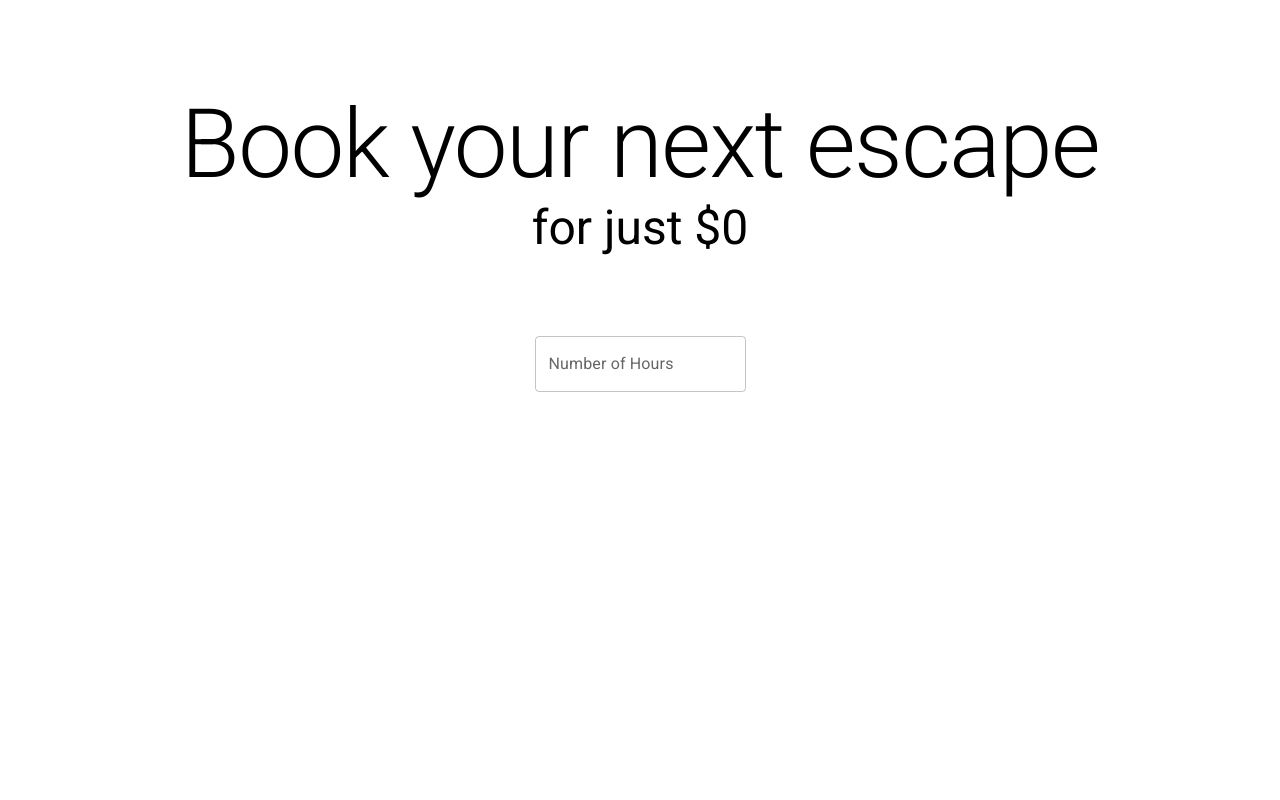
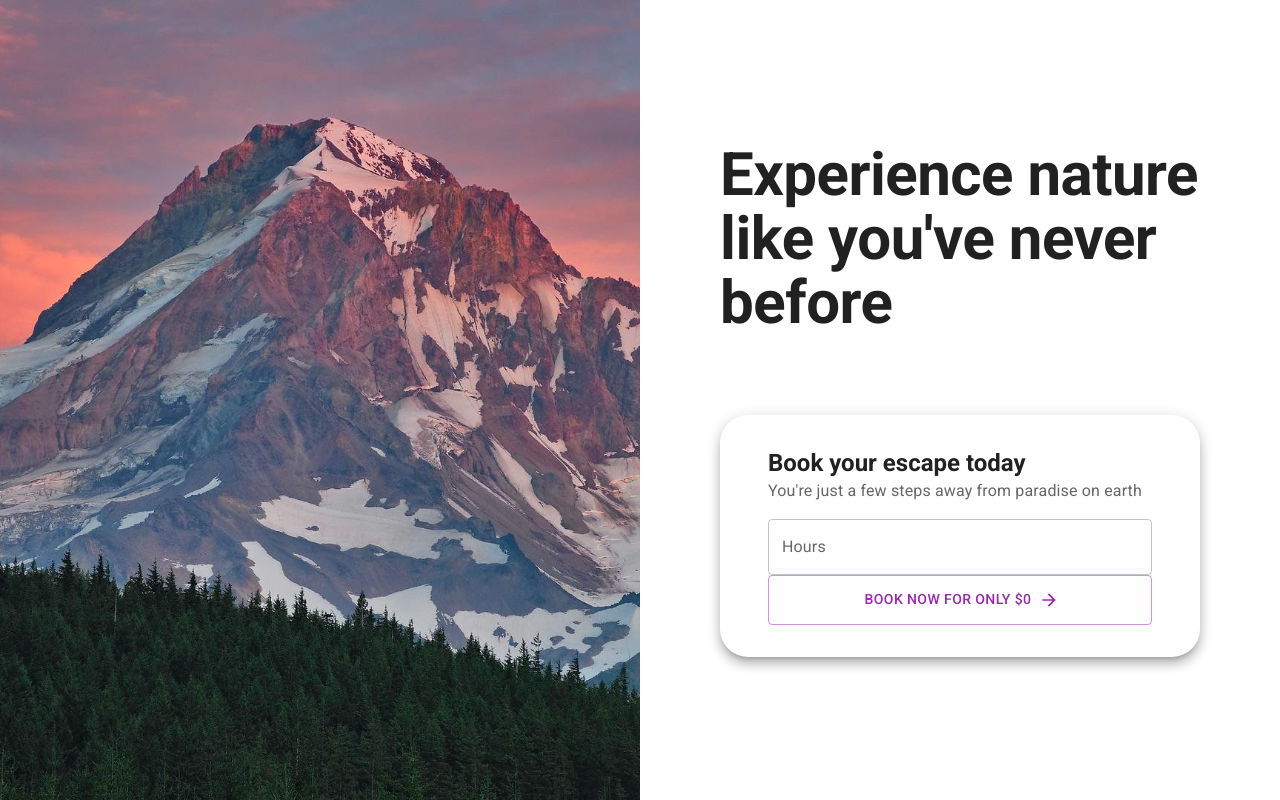
Before and after one commit to RyanL123/movemate, a React (Create React App) app: page / in a window 1280 px wide. Built offline with nearby package versions, Linux system fonts and the light colour scheme.

Commit message:
add landing page image, still need to fix margin on form

```diff
--- a/package.json
+++ b/package.json
@@ -6,6 +6,7 @@
     "@emotion/react": "^11.8.1",
     "@emotion/styled": "^11.8.1",
     "@fontsource/roboto": "^4.5.3",
+    "@mui/icons-material": "^5.4.2",
     "@mui/lab": "^5.0.0-alpha.70",
     "@mui/material": "^5.4.3",
     "@testing-library/jest-dom": "^5.16.2",
--- a/src/App.js
+++ b/src/App.js
@@ -1,16 +1,17 @@
-import { useState, useEffect } from "react";
+import React, { useState, useEffect } from "react";
 import "@fontsource/roboto/300.css";
 import "@fontsource/roboto/400.css";
 import "@fontsource/roboto/500.css";
 import "@fontsource/roboto/700.css";
 
-import { Box } from "@mui/material";
+import { Box, Paper, Grid, Button } from "@mui/material";
+import { ArrowForward } from "@mui/icons-material";
 import Typography from "@mui/material/Typography";
 import TextField from "@mui/material/TextField";
 import AdapterDateFns from "@mui/lab/AdapterDateFns";
 import LocalizationProvider from "@mui/lab/LocalizationProvider";
 import DateTimePicker from "@mui/lab/DateTimePicker";
-import React from "react";
+import mountain from "./images/mountain.jpeg";
 
 const App = () => {
     const [date, setDate] = useState(null);
@@ -31,25 +32,78 @@ const App = () => {
         setCost(totalCost);
     }, [date, duration]);
     return (
+        <Grid container height="100vh">
+            <Grid
+                item
+                xs={6}
+                style={{
+                    backgroundImage: `url(${mountain})`,
+                    backgroundSize: "cover",
+                    backgroundPosition: "center center",
+                    padding: "5vw 10vh",
+                }}
+            ></Grid>
+            <Grid item xs={6} style={{ padding: "5vw 10vh" }}>
                 <Box
+                    height="100%"
                     display="flex"
                     flexDirection="column"
-            alignItems="center"
-            justifyContent="center"
-            paddingY="10vh"
-            paddingX="10vw"
+                    justifyContent="space-evenly"
                 >
-            <Typography variant="h1" textAlign="center">
-                Book your next escape
+                    <Typography
+                        variant="h2"
+                        textAlign="left"
+                        fontWeight="700"
+                        lineHeight="4rem"
+                    >
+                        Experience nature <br></br>like you've never before
                     </Typography>
-            <Typography variant="h3" textAlign="center">
-                for just ${cost}
+                    <Paper
+                        sx={{
+                            paddingX: "3rem",
+                            paddingY: "2rem",
+                            display: "flex",
+                            flexDirection: "column",
+                            justifyContent: "center",
+                            borderRadius: "28px",
+                        }}
+                        elevation={8}
+                    >
+                        <Typography
+                            variant="h5"
+                            textAlign="left"
+                            fontWeight="700"
+                        >
+                            Book your escape today
                         </Typography>
-            <Box marginY="5rem">
+                        <Typography
+                            variant="subtitle1"
+                            textAlign="left"
+                            fontWeight="400"
+                            color="text.secondary"
+                            marginBottom="1rem"
+                            lineHeight="1.5rem"
+                        >
+                            You're just a few steps away from paradise on earth
+                        </Typography>
+                        <LocalizationProvider dateAdapter={AdapterDateFns}>
+                            <DateTimePicker
+                                // sx={{ height: "100px" }}
+                                renderInput={(props) => (
+                                    <TextField color="secondary" {...props} />
+                                )}
+                                label="Date"
+                                value={date}
+                                onChange={(newDate) => {
+                                    setDate(newDate);
+                                }}
+                            />
+                        </LocalizationProvider>
                         <TextField
                             id="outlined-basic"
-                    label="Number of Hours"
+                            label="Hours"
                             value={duration}
+                            color="secondary"
                             onChange={(newDuration) => {
                                 // max 9999 hours ~ 416 days
                                 // using Math.min forces 0 in the input even when input is empty, not good
@@ -62,18 +116,18 @@ const App = () => {
                             variant="outlined"
                             type="number"
                         />
-                <LocalizationProvider dateAdapter={AdapterDateFns}>
-                    <DateTimePicker
-                        renderInput={(props) => <TextField {...props} />}
-                        label="Date and Time"
-                        value={date}
-                        onChange={(newDate) => {
-                            setDate(newDate);
-                        }}
-                    />
-                </LocalizationProvider>
+                        <Button
+                            variant="outlined"
+                            endIcon={<ArrowForward />}
+                            sx={{ height: "50px" }}
+                            color="secondary"
+                        >
+                            Book now for only ${cost}
+                        </Button>
+                    </Paper>
                 </Box>
-        </Box>
+            </Grid>
+        </Grid>
     );
 };
 
--- a/src/index.js
+++ b/src/index.js
@@ -1,9 +1,11 @@
 import React from "react";
 import ReactDOM from "react-dom";
 import App from "./App";
+import CssBaseline from "@mui/material/CssBaseline";
 
 ReactDOM.render(
     <React.StrictMode>
+        <CssBaseline />
         <App />
     </React.StrictMode>,
     document.getElementById("root")
```
Also changed, not shown: src/images/mountain.jpeg (added), 1 other file (tests, documents, lock files or other folders). Lines whose indentation alone changed are shown as unchanged.
